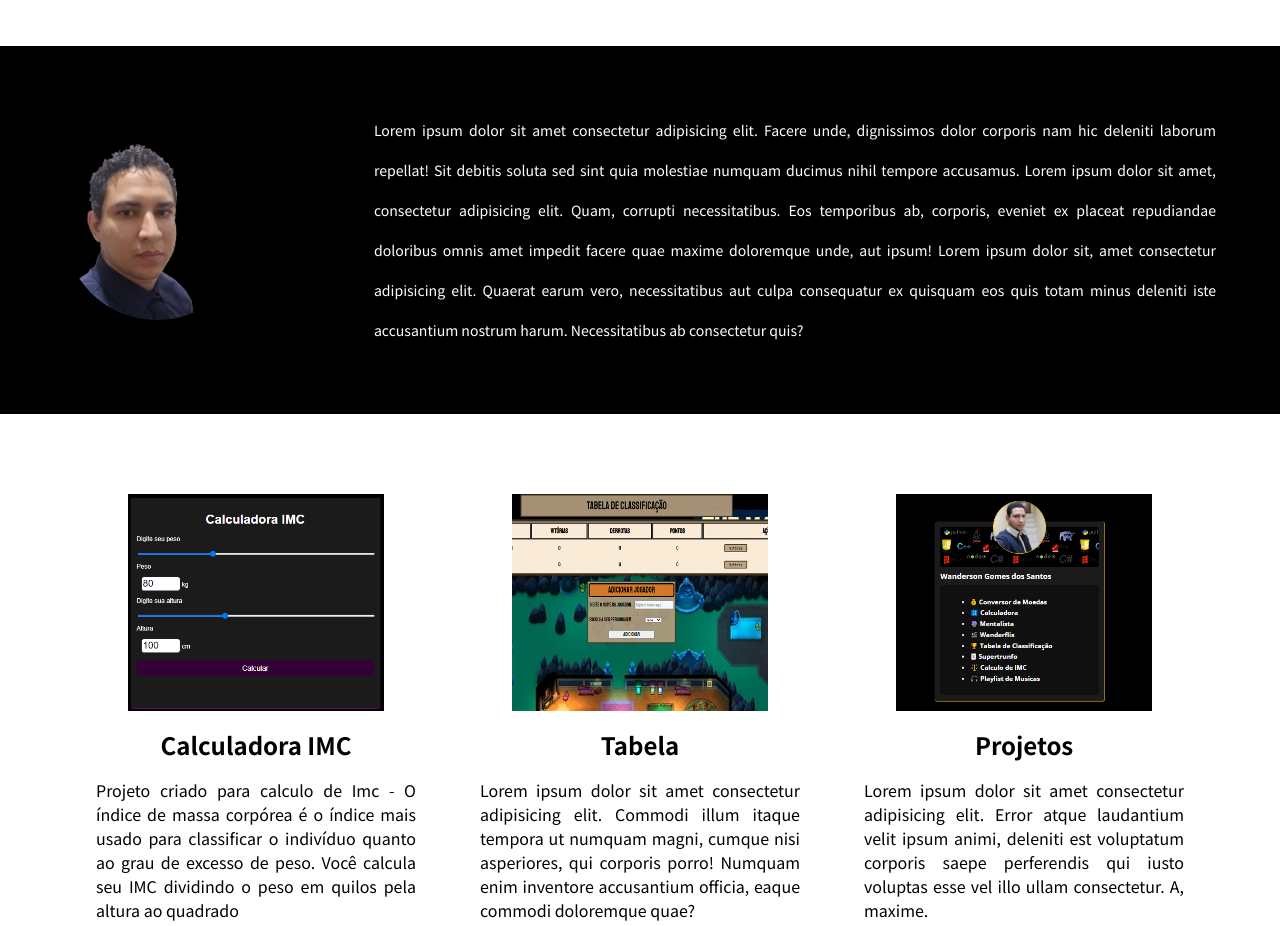
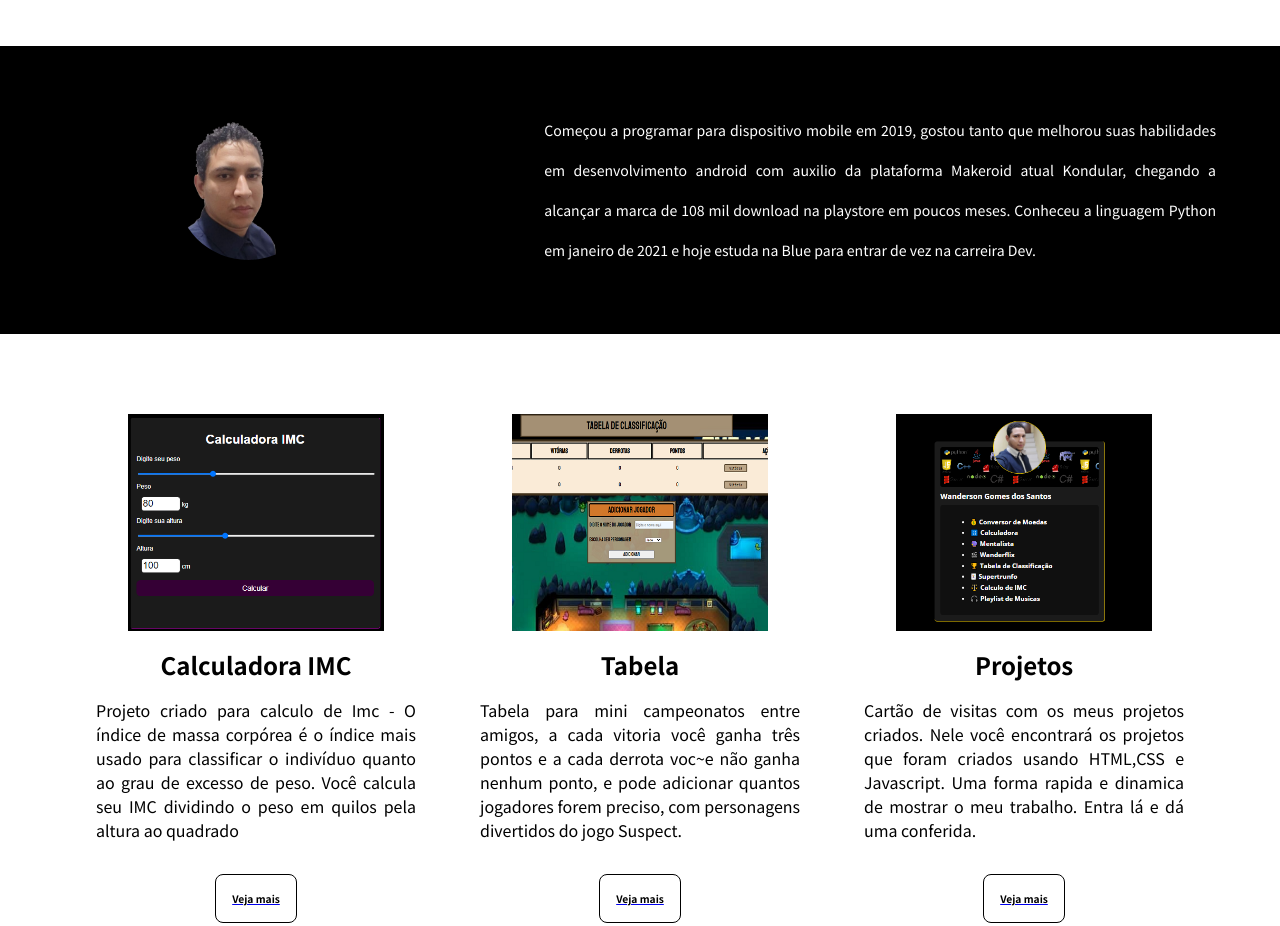
Before and after one commit to wandersonDeve/Blue_T3C5_mod2, a plain HTML site: page Aula 01/Portifolio/index.html in a window 1280 px wide. Shown: the part 148-1074 px from the top of the page. Drawn offline with Linux system fonts and the light colour scheme.

Commit message:
portifolio

```diff
--- a/Aula 01/Portifolio/assets/css/style.css
+++ b/Aula 01/Portifolio/assets/css/style.css
@@ -70,8 +70,9 @@ section#sobre-mim{
 
 
 section#sobre-mim div img{
-   width: 60%;
+   width: 30%;
    border-radius: 50%;
+   margin-left: 7rem;
 
 }
 
@@ -184,7 +185,7 @@ section#habilidades div span#css{
 }
 
 section#habilidades div span#javascript{
-   background-color: #000000;
+   background-color: #1100ff;
    color: #fff;
    text-align: center;
    padding: .3rem;
--- a/Aula 01/Portifolio/assets/js/script.js
+++ b/Aula 01/Portifolio/assets/js/script.js
@@ -1,32 +1,41 @@
 let nome = document.querySelector("#nome");
 let email = document.querySelector("#email");
 let msg = document.querySelector("#mensagem");
-let enviar = document.querySelector("#enviar")
+let enviar = document.querySelector("#enviar");
 
 nome.addEventListener("keyup", () => {
   if (nome.value.length < 3) {
     nome.style.borderColor = "red";
-  } else {
+  } else if (nome.value.length >= 3) {
     nome.style.borderColor = "green";
+  }
+  if (nome.value == "") {
+    nome.style.borderColor = "c###";
   }
 });
 
-email.addEventListener('keyup', () => {
-    if(email.value.indexOf('@') == -1 || email.value.indexOf('.') == -1){
+email.addEventListener("keyup", () => {
+  if (email.value.indexOf("@") == -1 || email.value.indexOf(".") == -1) {
     email.style.borderColor = "red";
   } else {
     email.style.borderColor = "green";
   }
-})
+  if (email.input.value == "") {
+    email.style.borderColor = "c###";
+  }
+});
 
-msg.addEventListener('keyup', () => {
-    if(msg.value.length > 100){
+msg.addEventListener("keyup", () => {
+  if (msg.value.length > 100) {
     msg.style.borderColor = "red";
   } else {
     msg.style.borderColor = "green";
   }
-})
+  if (msg.value == "") {
+    msg.style.borderColor = "c###";
+  }
+});
 
-enviar.addEventListener('click', () => {
-    alert('Enviado')
-})
+enviar.addEventListener("click", () => {
+  alert("Enviado");
+});
--- a/Aula 01/Portifolio/index.html
+++ b/Aula 01/Portifolio/index.html
@@ -44,9 +44,7 @@
 
       <div>
         <p>
-          Lorem ipsum dolor sit amet consectetur adipisicing elit. Facere unde, dignissimos dolor corporis nam hic deleniti laborum repellat! Sit debitis soluta sed sint quia molestiae numquam ducimus nihil tempore accusamus.
-          Lorem ipsum dolor sit amet, consectetur adipisicing elit. Quam, corrupti necessitatibus. Eos temporibus ab, corporis, eveniet ex placeat repudiandae doloribus omnis amet impedit facere quae maxime doloremque unde, aut ipsum!
-          Lorem ipsum dolor sit, amet consectetur adipisicing elit. Quaerat earum vero, necessitatibus aut culpa consequatur ex quisquam eos quis totam minus deleniti iste accusantium nostrum harum. Necessitatibus ab consectetur quis?
+          Começou a programar para dispositivo mobile em 2019, gostou tanto que melhorou suas habilidades em desenvolvimento android com auxilio da plataforma Makeroid atual Kondular, chegando a alcançar a marca de 108 mil download na playstore em poucos meses. Conheceu a linguagem Python em janeiro de 2021 e hoje estuda na Blue para entrar de vez na carreira Dev.
         </p>
       </div>
     </section>
@@ -72,10 +70,7 @@
         <img src="./assets/img/projeto2.png" alt="" height="80%" width="80%" />
         <h2>Tabela</h2>
         <p>
-          Lorem ipsum dolor sit amet consectetur adipisicing elit. Commodi illum
-          itaque tempora ut numquam magni, cumque nisi asperiores, qui corporis
-          porro! Numquam enim inventore accusantium officia, eaque commodi
-          doloremque quae?
+          Tabela para mini campeonatos entre amigos, a cada vitoria você ganha três pontos e a cada derrota voc~e não ganha nenhum ponto, e pode adicionar quantos jogadores forem preciso, com personagens divertidos do jogo Suspect.
         </p>
         <a href="https://wandersondeve.github.io/TabelaSuspect/" target="_blank"
           ><button>Veja mais</button></a
@@ -86,17 +81,14 @@
         <img src="./assets/img/projeto3.png" alt="" height="80%" width="80%" />
         <h2>Projetos</h2>
         <p>
-          Lorem ipsum dolor sit amet consectetur adipisicing elit. Error atque
-          laudantium velit ipsum animi, deleniti est voluptatum corporis saepe
-          perferendis qui iusto voluptas esse vel illo ullam consectetur. A,
-          maxime.
+          Cartão de visitas com os meus projetos criados. Nele você encontrará os projetos que foram criados usando HTML,CSS e Javascript. Uma forma rapida e dinamica de mostrar o meu trabalho. Entra lá e dá uma conferida.
         </p>
         <a href="https://wandersondeve.github.io/Certificard/" target="_blank"
           ><button>Veja mais</button></a
         >
       </div>
 
-      <div>
+      <!-- <div>
         <img src="" alt=""/>
         <h2>Projeto 4</h2>
         <p>
@@ -106,7 +98,7 @@
           asperiores! Culpa officiis et perferendis.
         </p>
         <button>Veja mais</button>
-      </div>
+      </div> -->
     </section>
 
     <section id="habilidades">
```
Lines whose indentation alone changed are shown as unchanged.
